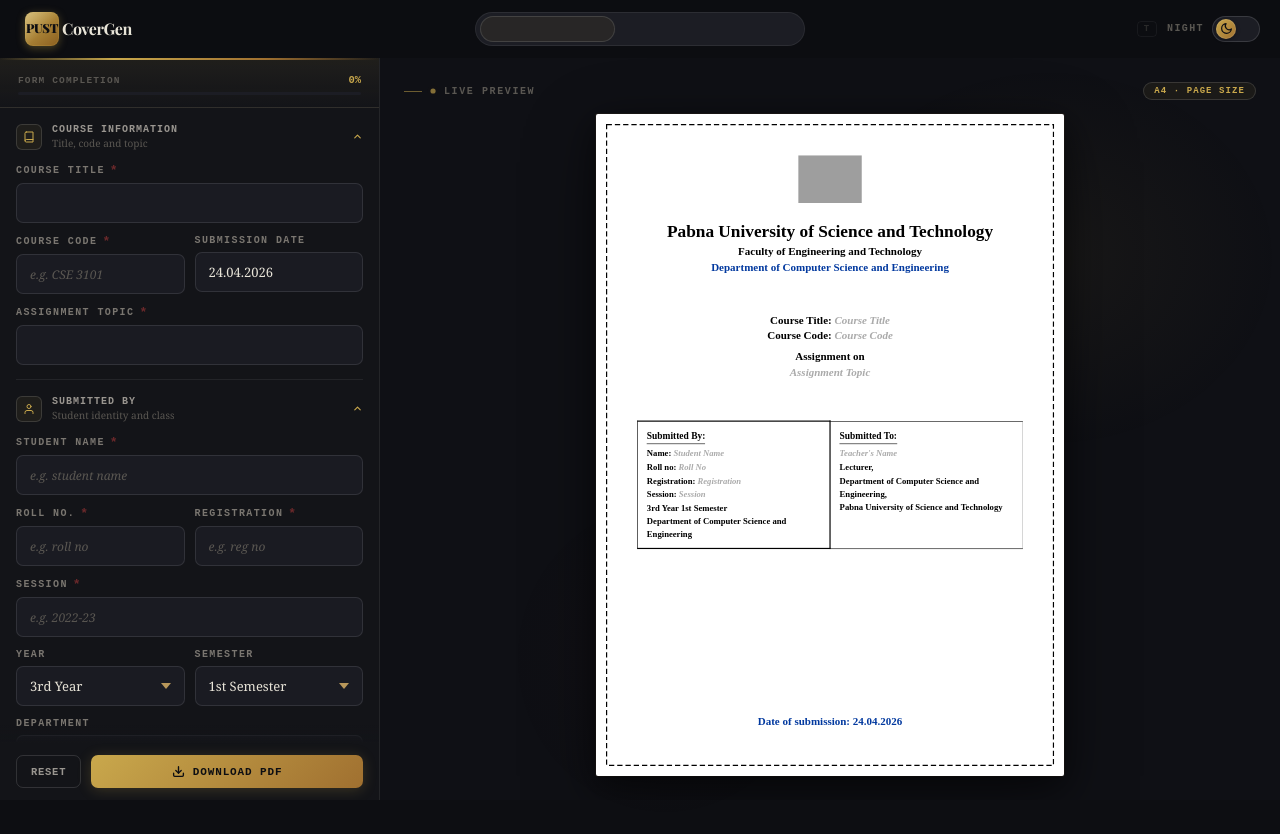
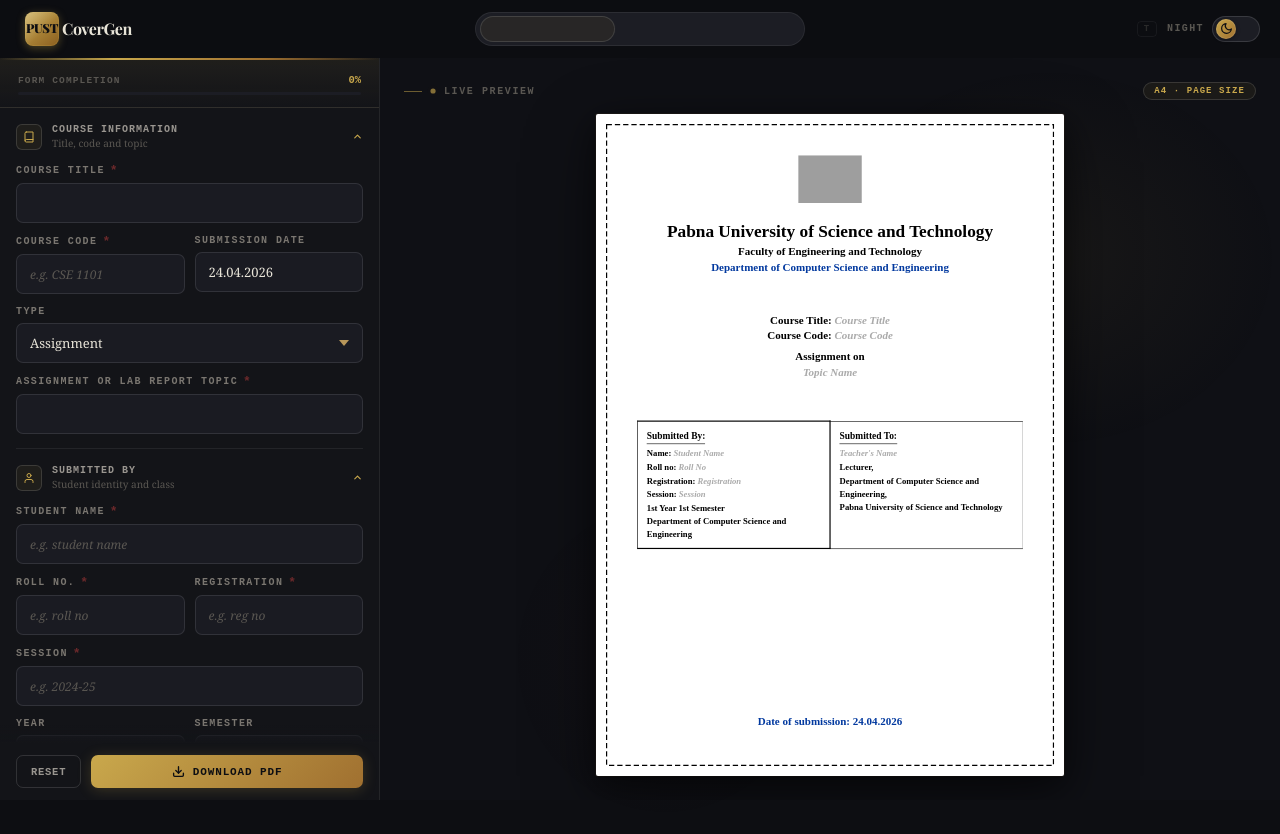
Before and after one commit to istiyak1264/pdf_generator, a React (Vite) app: page / in a window 1280 px wide. Both pictures are taken after a click on the button "GENERATE COVER". Shown: the top 834 px of the page. Built offline with nearby package versions, Linux system fonts and the light colour scheme; grey boxes are pictures that could not be loaded.

Commit message:
bug fixing

```diff
--- a/src/components/CoverForm.jsx
+++ b/src/components/CoverForm.jsx
@@ -100,7 +100,7 @@
           <div className={styles.row}>
             <FormField label="Course Code" required error={errors.courseCode}>
               <Input
-                placeholder="e.g. CSE 3101"
+                placeholder="e.g. CSE 1101"
                 value={values.courseCode}
                 onChange={handle("courseCode")}
                 error={errors.courseCode}
@@ -114,7 +114,13 @@
               />
             </FormField>
           </div>
-          <FormField label="Assignment Topic" required error={errors.assignmentTopic}>
+          <FormField label="Type">
+            <Select value={values.assignmentType} onChange={handle("assignmentType")}>
+              <option value="Assignment">Assignment</option>
+              <option value="Lab Report">Lab Report</option>
+            </Select>
+          </FormField>
+          <FormField label="Assignment or Lab Report Topic" required error={errors.assignmentTopic}>
             <Input
               value={values.assignmentTopic}
               onChange={handle("assignmentTopic")}
@@ -152,7 +158,7 @@
           </div>
           <FormField label="Session" required error={errors.session}>
             <Input
-              placeholder="e.g. 2022-23"
+              placeholder="e.g. 2024-25"
               value={values.session}
               onChange={handle("session")}
               error={errors.session}
--- a/src/components/CoverPreview.jsx
+++ b/src/components/CoverPreview.jsx
@@ -4,8 +4,8 @@
 
 const A4W       = 794;
 const A4H       = 1123;
-const INSET     = 18;   // dashed border inset from page edge (all sides equal)
-const H_PAD     = 52;   // content horizontal padding inside the border
+const INSET     = 18;
+const H_PAD     = 52;
 const V_PAD_TOP = 38;
 const V_PAD_BOT = 28;
 const INNER_W   = A4W - INSET * 2 - H_PAD * 2;
@@ -168,10 +168,10 @@
                 Course Code: {ph(values.courseCode, "Course Code")}
               </p>
               <p style={{ fontFamily: TNR, fontSize: "14pt", fontWeight: "bold", margin: "0 0 6px" }}>
-                Assignment on
+                {values.assignmentType || "Assignment"} on
               </p>
               <p style={{ fontFamily: TNR, fontSize: "14pt", fontWeight: "bold", margin: 0 }}>
-                {ph(values.assignmentTopic, "Assignment Topic")}
+                {ph(values.assignmentTopic, "Topic Name")}
               </p>
             </div>
             <div style={{ height: 70, flexShrink: 0 }} />
--- a/src/hooks/useForm.js
+++ b/src/hooks/useForm.js
@@ -9,12 +9,13 @@
 const INITIAL_STATE = {
   courseTitle: "",
   courseCode: "",
+  assignmentType: "Assignment",
   assignmentTopic: "",
   studentName: "",
   studentRoll: "",
   studentRegistration: "",
   session: "",
-  year: "3rd",
+  year: "1st",
   semester: "1st",
   studentDepartment: DEPARTMENTS[0].id,
   teacherName: "",
```
